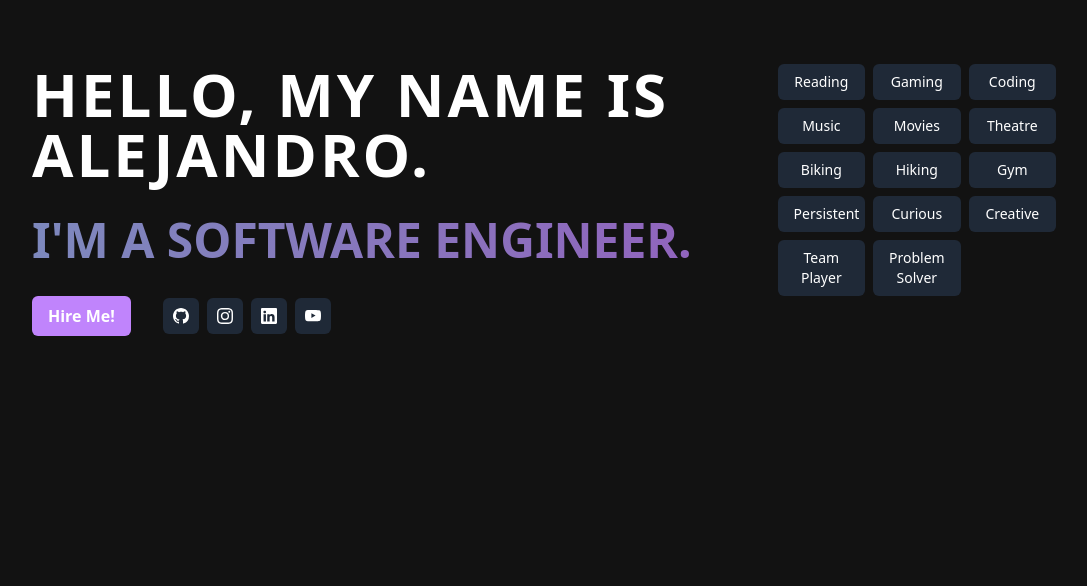
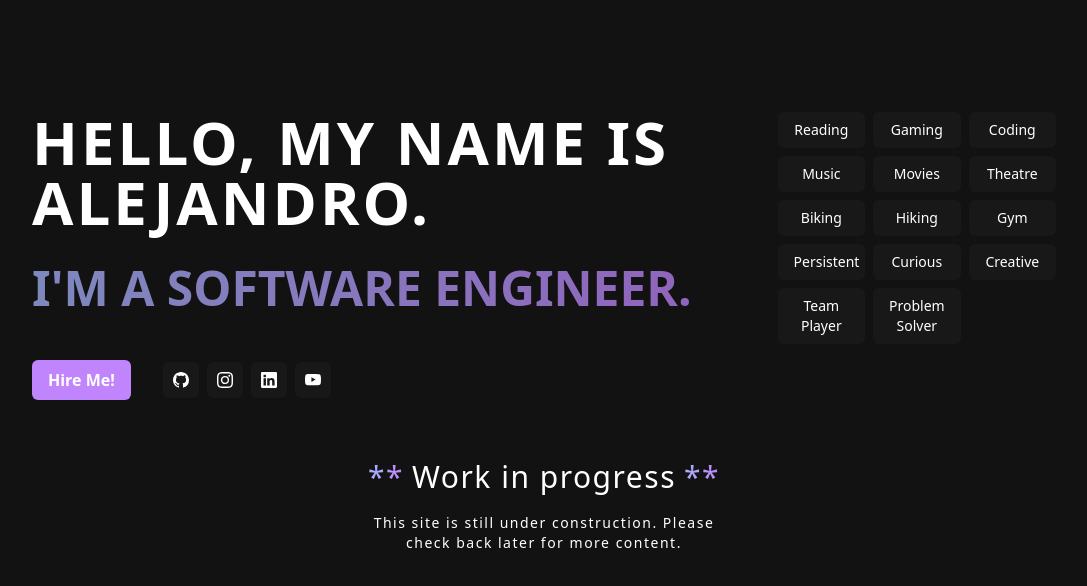
Before and after one commit to Alejandro1709/alejandrolarosa, a Next.js app: page / in a window 1280 px wide. Shown: the top 586 px of the page, without its empty margins (96-1183 px from the left). Built offline with nearby package versions, Linux system fonts and the light colour scheme; what tailwindcss-animated would draw is missing.

Commit message:
Add: wip notice

```diff
--- a/src/app/components/Hero.tsx
+++ b/src/app/components/Hero.tsx
@@ -63,7 +63,7 @@ function Hero() {
   return (
     <section
       id='hero'
-      className='my-8 flex flex-col items-center gap-8 lg:my-16 lg:flex-row lg:gap-20'
+      className='mt-8 flex flex-col items-center gap-8 lg:mt-28 lg:flex-row lg:gap-20'
     >
       <header className='flex flex-col items-center gap-6 text-center font-bold uppercase text-white lg:w-[65%] lg:gap-8 lg:text-left'>
         <h1 className='text-4xl leading-snug tracking-wider sm:text-5xl md:text-6xl'>
@@ -72,36 +72,36 @@ function Hero() {
         <h3 className='animate-pulse bg-gradient-to-r from-indigo-300 to-purple-400 bg-clip-text text-2xl text-transparent sm:text-3xl md:text-4xl lg:self-start lg:text-5xl'>
           I&apos;m a software engineer.
         </h3>
-        <div className='flex flex-shrink-0 flex-row gap-8 lg:self-start'>
-          <button className='rounded-md bg-purple-400 px-4 py-2 transition-all hover:bg-indigo-300'>
+        <div className='flex flex-shrink-0 flex-row gap-8 lg:mt-4 lg:self-start'>
+          <button className='rounded-md bg-purple-400 px-4 py-2 transition-all hover:bg-indigo-300 active:scale-95'>
             Hire Me!
           </button>
 
           <div className='flex flex-row items-center gap-2'>
             <a
               href='https://github.com/alejandro1709'
-              className='flex h-9 w-9 items-center justify-center rounded-md bg-gray-800 hover:bg-gray-900'
+              className='flex h-9 w-9 items-center justify-center rounded-md bg-[#181818] hover:bg-black'
               target='_blank'
             >
               <BsGithub />
             </a>
             <a
               href='https://instagram.com/alepeusts99'
-              className='flex h-9 w-9 items-center justify-center rounded-md bg-gray-800 hover:bg-gray-900'
+              className='flex h-9 w-9 items-center justify-center rounded-md bg-[#181818] hover:bg-black'
               target='_blank'
             >
               <BsInstagram />
             </a>
             <a
               href='https://linkedin.com/in/alejandro-la-rosa-4497a995'
-              className='flex h-9 w-9 items-center justify-center rounded-md bg-gray-800 hover:bg-gray-900'
+              className='flex h-9 w-9 items-center justify-center rounded-md bg-[#181818] hover:bg-black'
               target='_blank'
             >
               <BsLinkedin />
             </a>
             <a
               href='https://www.youtube.com/@alefsdev'
-              className='flex h-9 w-9 items-center justify-center rounded-md bg-gray-800 hover:bg-gray-900'
+              className='flex h-9 w-9 items-center justify-center rounded-md bg-[#181818] hover:bg-black'
               target='_blank'
             >
               <BsYoutube />
@@ -114,7 +114,7 @@ function Hero() {
           {hobbies.map((hobbie) => (
             <li
               key={hobbie.id}
-              className='rounded-md bg-gray-800 px-4 py-2 text-sm font-medium text-white lg:text-center'
+              className='rounded-md bg-[#181818] px-4 py-2 text-sm font-medium text-white lg:text-center'
             >
               {hobbie.name}
             </li>
--- a/src/app/page.tsx
+++ b/src/app/page.tsx
@@ -2,13 +2,25 @@ import Hero from './components/Hero';
 
 export default function Home() {
   return (
-    <div className='mx-6 md:mx-auto md:max-w-screen-md lg:mx-auto lg:max-w-screen-lg'>
+    <div className='mx-6 space-y-14 md:mx-auto md:max-w-screen-md lg:mx-auto lg:max-w-screen-lg'>
       <Hero />
-      {/* <section>
-        <h2 className='text-center text-3xl font-medium leading-snug tracking-wider'>
-          Who am i?
-        </h2>
-      </section> */}
+      <section>
+        <header className='flex flex-col items-center justify-center text-3xl leading-snug tracking-wider lg:text-left'>
+          <div className='flex justify-center gap-2 font-medium'>
+            <span className='bg-gradient-to-r from-indigo-300 to-purple-400 bg-clip-text text-transparent'>
+              **
+            </span>
+            <h3>Work in progress</h3>
+            <span className='bg-gradient-to-r from-indigo-300 to-purple-400 bg-clip-text text-transparent'>
+              **
+            </span>
+          </div>
+          <p className='mt-4 max-w-sm text-center text-sm'>
+            This site is still under construction. Please check back later for
+            more content.
+          </p>
+        </header>
+      </section>
     </div>
   );
 }
```
